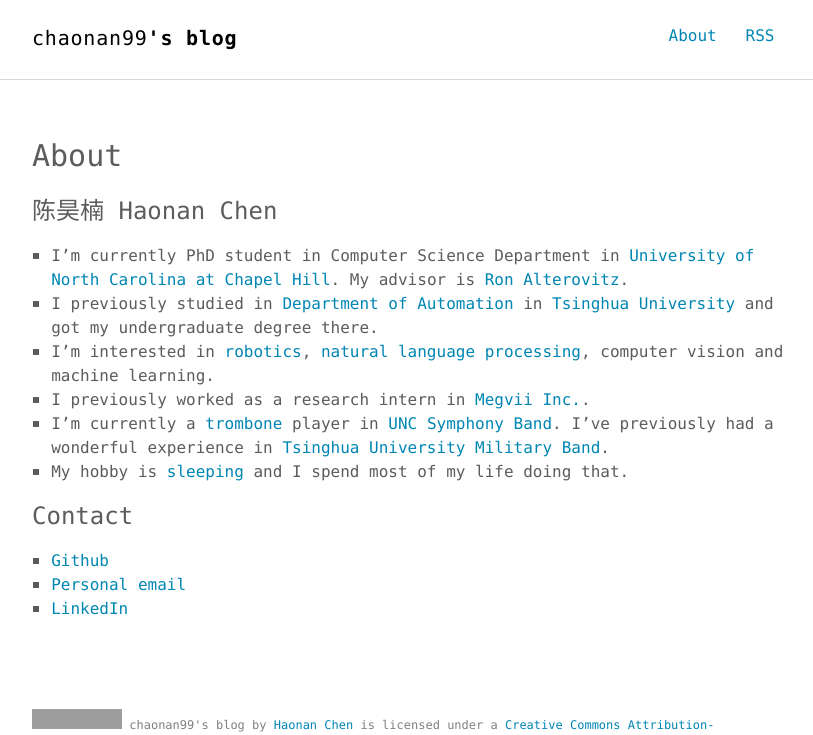
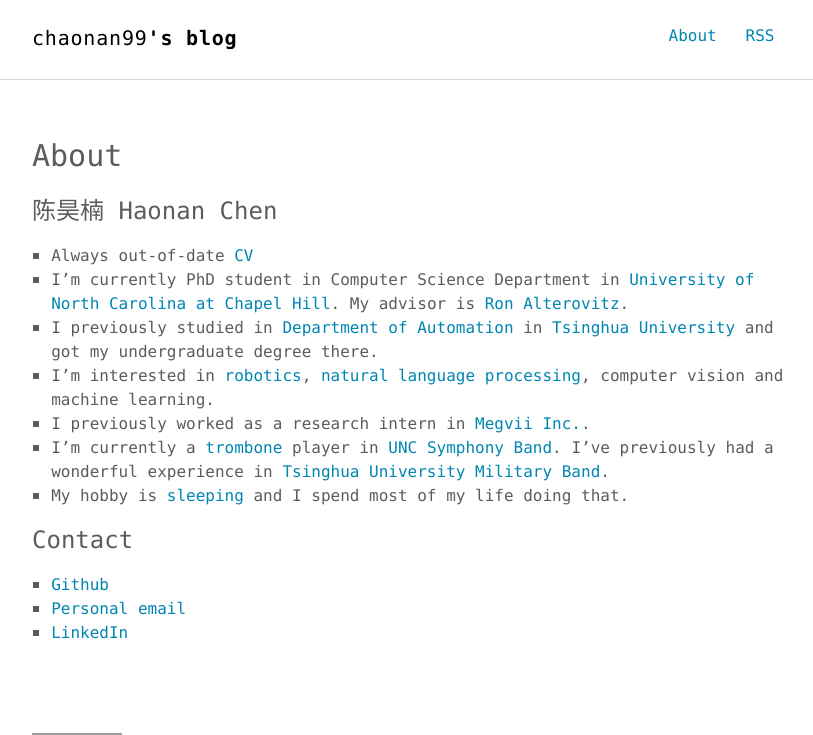
Before and after one commit to chaonan99/chaonan99.github.io, a Jekyll site: the page built from about.md, in a window 1280 px wide. Shown: the top 735 px of the page, without its empty margins (232-1045 px from the left). Built offline with Jekyll 4.4.1, drawn with Linux system fonts in a browser that asks for light colours; grey boxes are pictures that could not be loaded.

Commit message:
Upload CV
CV uploaded and a link is added in about.md file

```diff
--- a/about.md
+++ b/about.md
@@ -5,6 +5,7 @@ permalink: /about/
 ---
 
 ### 陈昊楠 Haonan Chen
+* Always out-of-date [CV](assets/files/cv.pdf)
 * I'm currently PhD student in Computer Science Department in [University of North Carolina at Chapel Hill](http://www.unc.edu/). My advisor is [Ron Alterovitz](https://www.cs.unc.edu/~ron/).
 * I previously studied in [Department of Automation](http://www.tsinghua.edu.cn/publish/auen/) in [Tsinghua University](http://www.tsinghua.edu.cn/publish/newthuen/) and got my undergraduate degree there.
 * I'm interested in [robotics](https://en.wikipedia.org/wiki/Robotics), [natural language processing](https://en.wikipedia.org/wiki/Natural_language_processing), computer vision and machine learning.
```
Also changed, not shown: 1 other file.
